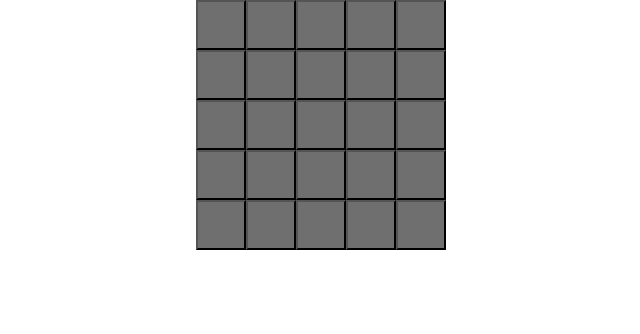
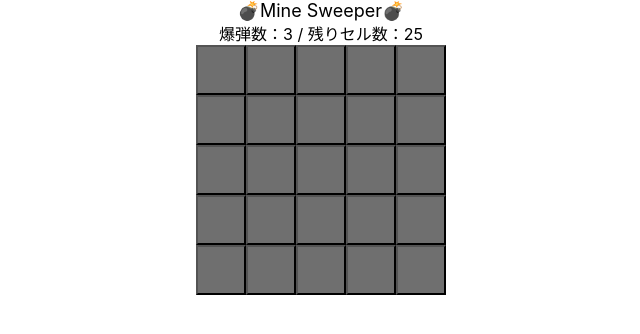
Before and after one commit to kalaxity/mine_sweeper, a React (Create React App) app: page / in a window 1280 px wide. Shown: the top 334 px of the page, without its empty margins (319-959 px from the left). Built offline with nearby package versions, Linux system fonts and the light colour scheme.

Commit message:
タイトルヘッダと残りセル数・爆弾数を表示

```diff
--- a/src/App.css
+++ b/src/App.css
@@ -1,5 +1,9 @@
 .App {
   text-align: center;
+}
+
+header.title {
+  font-size: large;
 }
 
 .board {
@@ -23,6 +27,6 @@
   /* height: 50px; */
   /* padding-top: 100%; */
   /* aspect-ratio: 1/1; */
-  font-size: 30px;
+  font-size: 20px;
   background-color: white;
 }
--- a/src/App.tsx
+++ b/src/App.tsx
@@ -4,7 +4,7 @@ import './App.css';
 function App() {
   return (
     <div className="App">
-      <header className="App-header"></header>
+      <header className='title'>💣Mine Sweeper💣</header>
       <Board width={5} height={5} bombCount={3} />
     </div>
   );
@@ -141,9 +141,15 @@ const Board = (props: BoardProps) => {
   }
 
   return (
-    <div className='board'>
-      {render()}
-    </div>
+    <>
+      <header className="App-header">
+        爆弾数：{props.bombCount} / 残りセル数：{isCellsOpened.filter(c => c == false).length}
+      </header>
+      <div className='board'>
+        {render()}
+      </div>
+    </>
+
   )
 }
 
```
